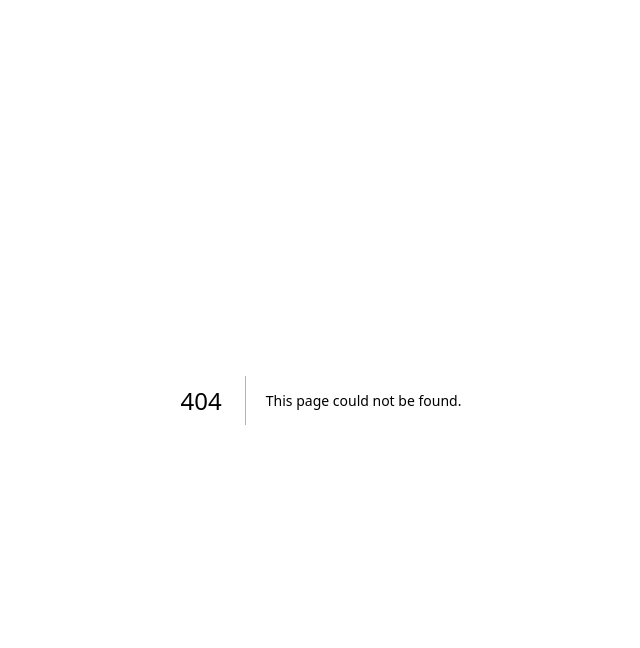
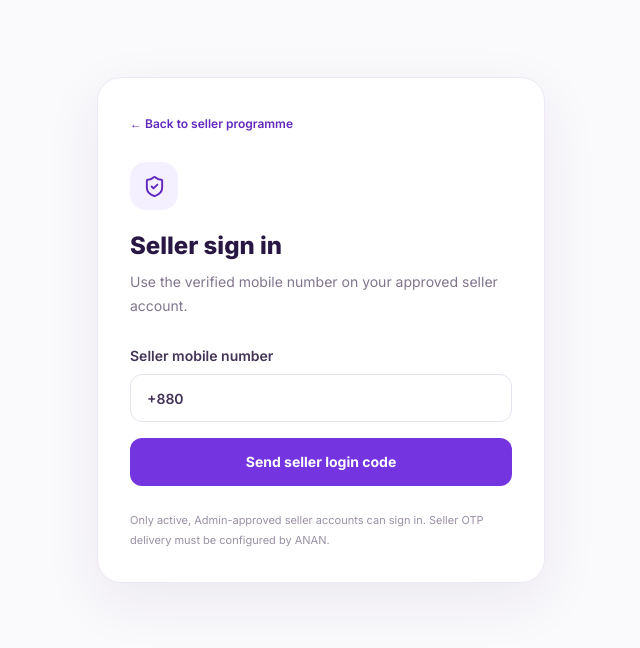
Before and after one commit to dipanjanswapna/anan-, a Next.js app in the folder apps/web/: page /seller/login in a window 1280 px wide. Before the commit this address had no page. Shown: the top 648 px of the page, without its empty margins (319-959 px from the left). Built offline with nearby package versions, Linux system fonts and the light colour scheme.

Commit message:
feat(web): add seller login and order dashboard

```diff
--- /dev/null
+++ b/apps/web/src/app/seller/login/page.tsx
@@ -0,0 +1,5 @@
+import { SellerOtpForm } from "@/components/seller-otp-form";
+export const metadata = { title: "Seller sign in — ANAN", description: "Secure OTP sign in for approved ANAN sellers." };
+export default function SellerLoginPage() {
+  return <main className="grid min-h-[calc(100vh-140px)] place-items-center bg-[#faf9fc] px-4 py-12"><SellerOtpForm/></main>;
+}
```
